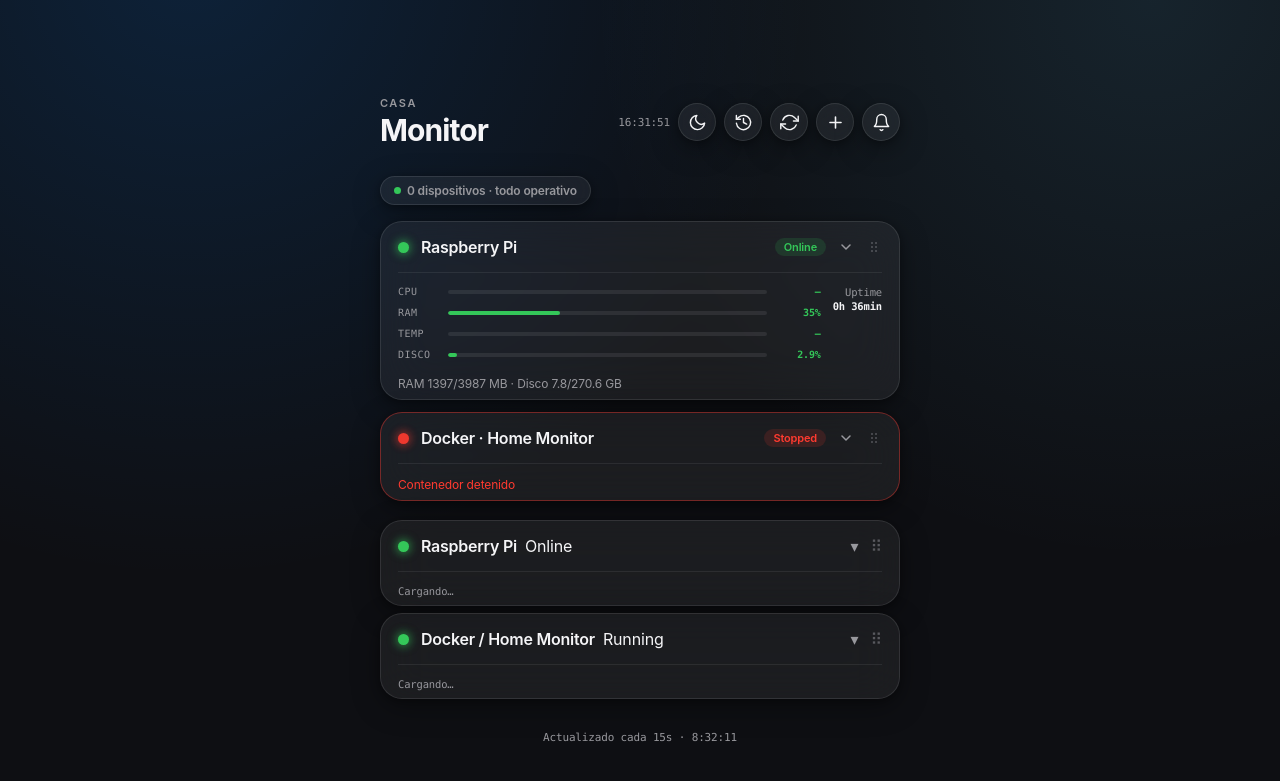
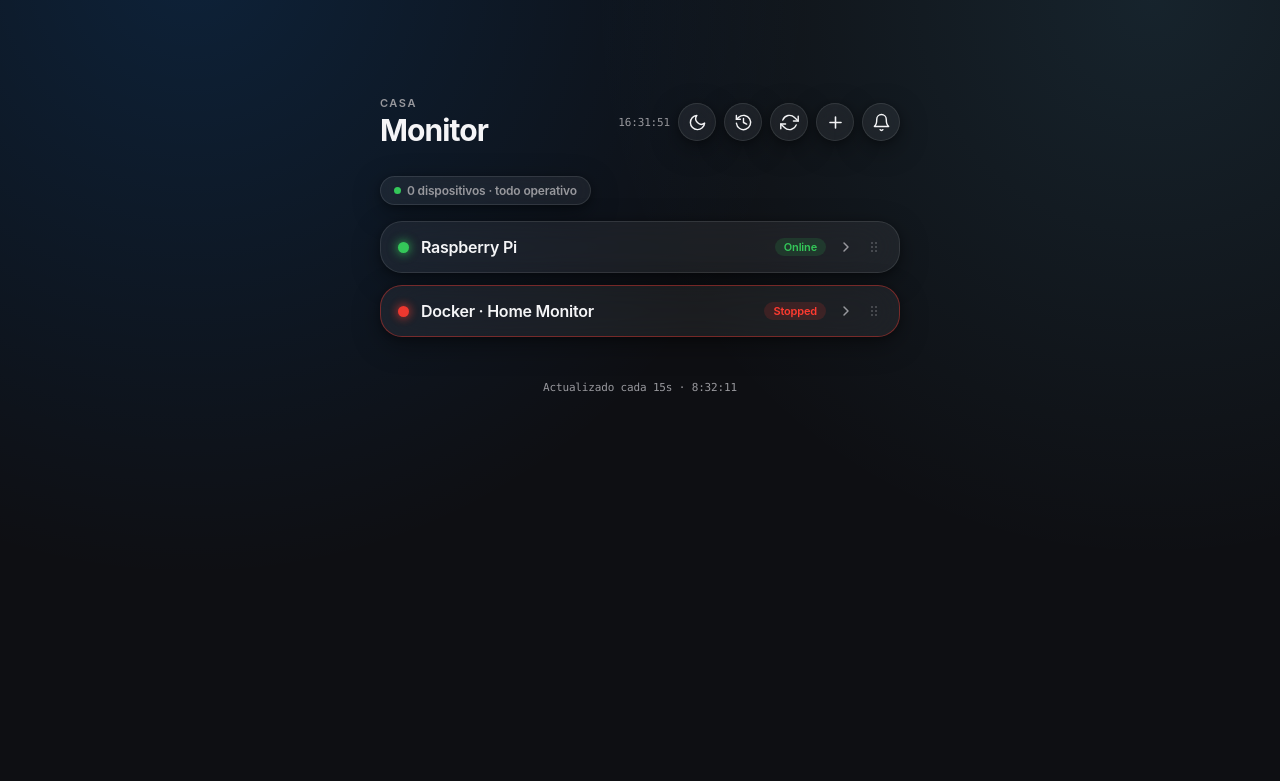
Before and after one commit to pablomorenose/App_home_monitor, a Flask app: page / in a window 1280 px wide. Shown: the top 781 px of the page. Run offline with Flask 3, Linux system fonts and the light colour scheme; data that the repository does not hold is empty; some libraries are stand-ins or nearby versions.

Commit message:
fix: IDs duplicados tarjeta Docker + estado plegado memorizado Pi/Docker
- Eliminado bloque HTML duplicado del merge (sys-pi-row/sys-docker-row aparecian 2 veces)
- La tarjeta Docker ahora se renderiza correctamente
- Las tarjetas Pi y Docker aparecen PLEGADAS por defecto
- El estado plegado/desplegado se memoriza (localStorage) como los dispositivos

```diff
--- a/templates/index.html
+++ b/templates/index.html
@@ -361,47 +361,6 @@
   </div>
 
   <div class="device-list" id="device-list"></div>
-
-  <!-- Tarjetas sistema — mismo estilo que device-row -->
-  <div id="sys-device-list" style="display:flex;flex-direction:column;gap:7px;margin-top:7px;">
-
-    <div class="device-row" id="sys-pi-row" draggable="true" data-id="sys-pi">
-      <div class="device-header" onclick="toggleSysCard('sys-pi-row')">
-        <div class="led on" id="sys-pi-led"></div>
-        <div class="device-name-row">
-          <span class="device-name">Raspberry Pi</span>
-          <span class="status-inline up" id="sys-pi-status">Online</span>
-        </div>
-        <div class="collapse-btn" id="sys-pi-arrow">▾</div>
-        <div class="drag-handle" id="sys-pi-drag">⠿</div>
-      </div>
-      <div class="device-body" id="sys-pi-body"><div class="device-body-inner">
-        <div class="device-body-content">
-          <div class="device-left" id="pi-metrics"><span class="device-meta">Cargando…</span></div>
-          <div class="device-right" id="pi-uptime" style="font-family:var(--mono);font-size:10px;color:var(--text-dim);"></div>
-        </div>
-      </div></div>
-    </div>
-
-    <div class="device-row" id="sys-docker-row" draggable="true" data-id="sys-docker">
-      <div class="device-header" onclick="toggleSysCard('sys-docker-row')">
-        <div class="led on" id="sys-docker-led"></div>
-        <div class="device-name-row">
-          <span class="device-name">Docker / Home Monitor</span>
-          <span class="status-inline up" id="sys-docker-status">Running</span>
-        </div>
-        <div class="collapse-btn" id="sys-docker-arrow">▾</div>
-        <div class="drag-handle">⠿</div>
-      </div>
-      <div class="device-body" id="sys-docker-body"><div class="device-body-inner">
-        <div class="device-body-content">
-          <div class="device-left" id="docker-metrics"><span class="device-meta">Cargando…</span></div>
-          <div class="device-right"></div>
-        </div>
-      </div></div>
-    </div>
-
-  </div>
 
   <footer id="footer-note">Comprobando conexión…</footer>
 </div>
@@ -835,7 +794,7 @@
   }catch{document.getElementById('footer-note').textContent='Sin conexion. Reintentando…';}
 }
 refresh();setInterval(refresh,REFRESH_MS);
-setInterval(loadPiStats, 15000); loadPiStats();
+setInterval(loadPiStats, 15000); loadPiStats(); applySysCollapsedState();
 
 function toggleSysCard(rowId){
   const row=document.getElementById(rowId);
@@ -897,10 +856,27 @@
   }catch{}
 }
 
-// Plegar/desplegar tarjetas de sistema (Pi/Docker)
+// Plegar/desplegar tarjetas de sistema (Pi/Docker) — estado memorizado
+const SYS_COLLAPSED_KEY='homem_sys_collapsed';
+function loadSysCollapsed(){try{return JSON.parse(localStorage.getItem(SYS_COLLAPSED_KEY))||{};}catch{return{};}}
+function saveSysCollapsed(m){localStorage.setItem(SYS_COLLAPSED_KEY,JSON.stringify(m));}
+function applySysCollapsedState(){
+  // Por defecto aparecen PLEGADAS; si el usuario las desplegó, se respeta.
+  const m=loadSysCollapsed();
+  ['sys-pi-row','sys-docker-row'].forEach(id=>{
+    const r=document.getElementById(id);
+    if(!r)return;
+    const collapsed=(typeof m[id]==='boolean')?m[id]:true;
+    r.classList.toggle('collapsed',collapsed);
+  });
+}
 function toggleSysCard(rowId){
   const r=document.getElementById(rowId);
-  if(r)r.classList.toggle('collapsed');
+  if(!r)return;
+  const isNowCollapsed=r.classList.toggle('collapsed');
+  const m=loadSysCollapsed();
+  m[rowId]=isNowCollapsed;
+  saveSysCollapsed(m);
 }
 
 // Push
```
